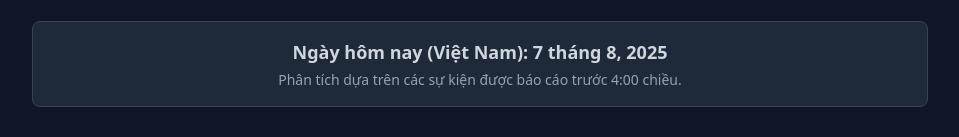
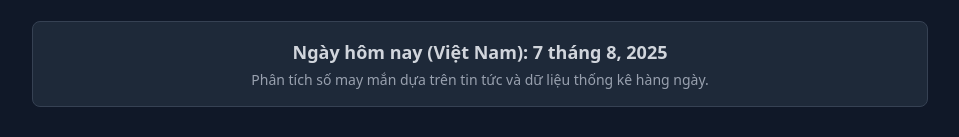
Before and after one commit to truongnat/-vietnam-daily-number-insights, a Next.js app: page / in a window 1280 px wide. Both pictures are taken after a click on the button "Hôm nay". Shown: the part 156-293 px from the top of the page, without its empty margins (160-1119 px from the left). Built offline with nearby package versions, Linux system fonts and the light colour scheme; no server answers.

Commit message:
Refactor: Remove isAfterCutoff logic and prop

```diff
--- a/app/page.tsx
+++ b/app/page.tsx
@@ -35,7 +35,6 @@ export default function Page() {
   };
 
   const vietnamTime = getVietnamTime();
-  const isAfterCutoff = vietnamTime.getHours() >= 16;
   const isAfterLotteryTime = vietnamTime.getHours() > 18 || (vietnamTime.getHours() === 18 && vietnamTime.getMinutes() >= 35);
 
   const handleFetchData = useCallback(async () => {
@@ -136,7 +135,7 @@ export default function Page() {
 
   const renderDailyView = () => (
     <>
-      <TimeStatus isAfterCutoff={isAfterCutoff} />
+      <TimeStatus />
       <HistoricalDataManager />
       {/* No Force Run button in Daily view - this tab only generates without saving */}
       {isLoading && <LoadingSpinner />}
--- a/components/TimeStatus.tsx
+++ b/components/TimeStatus.tsx
@@ -2,10 +2,10 @@
 import React from 'react';
 
 interface TimeStatusProps {
-    isAfterCutoff: boolean;
+    // No props needed anymore
 }
 
-export const TimeStatus: React.FC<TimeStatusProps> = ({ isAfterCutoff }) => {
+export const TimeStatus: React.FC<TimeStatusProps> = () => {
     const getVietnamDateString = () => {
         const now = new Date();
         return new Intl.DateTimeFormat('vi-VN', {
@@ -22,9 +22,7 @@ export const TimeStatus: React.FC<TimeStatusProps> = ({ isAfterCutoff }) => {
                 Ngày hôm nay (Việt Nam): {getVietnamDateString()}
             </p>
             <p className="text-sm text-gray-400 mt-1">
-                {isAfterCutoff
-                    ? "Phân tích dựa trên các sự kiện được báo cáo trước 4:00 chiều."
-                    : "Đang chờ dữ liệu đầy đủ của ngày hôm nay. Phân tích sẽ hoàn tất sau 4:00 chiều giờ Việt Nam."}
+                Phân tích số may mắn dựa trên tin tức và dữ liệu thống kê hàng ngày.
             </p>
         </div>
     );
```
